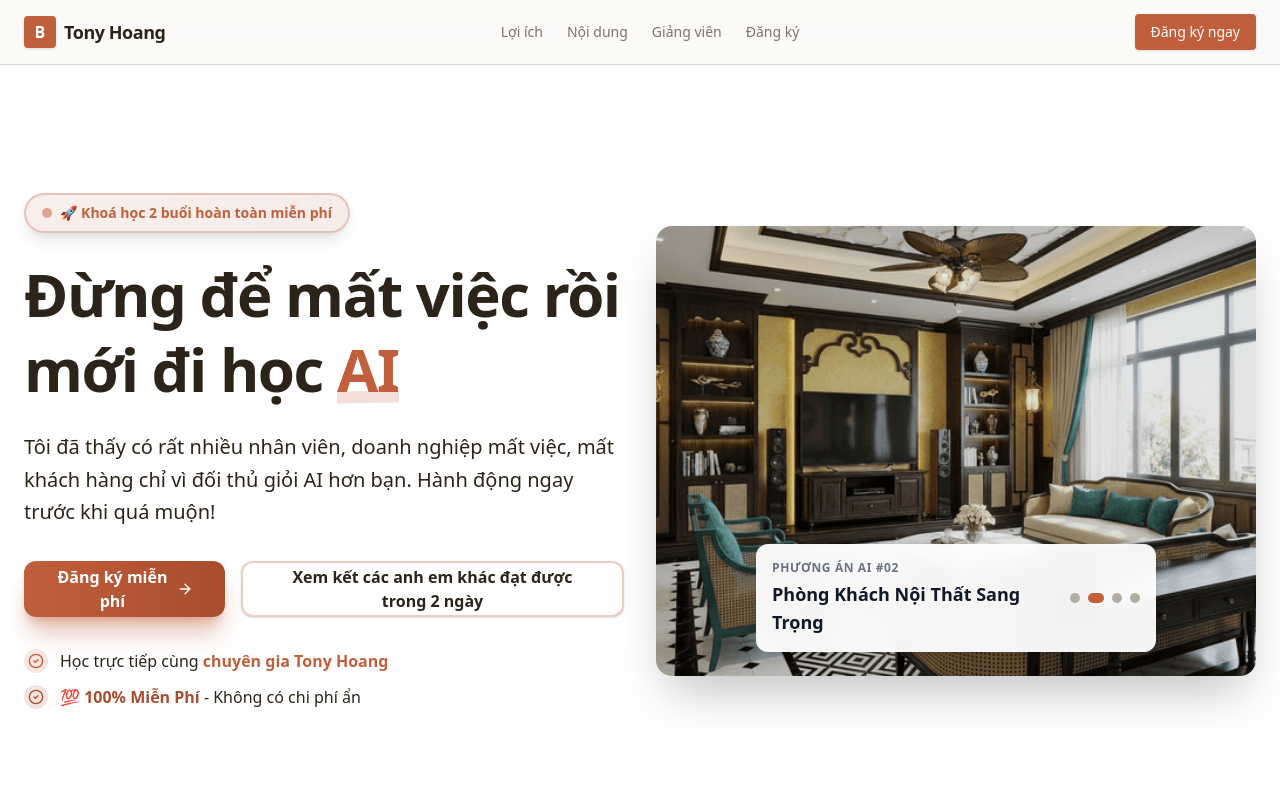
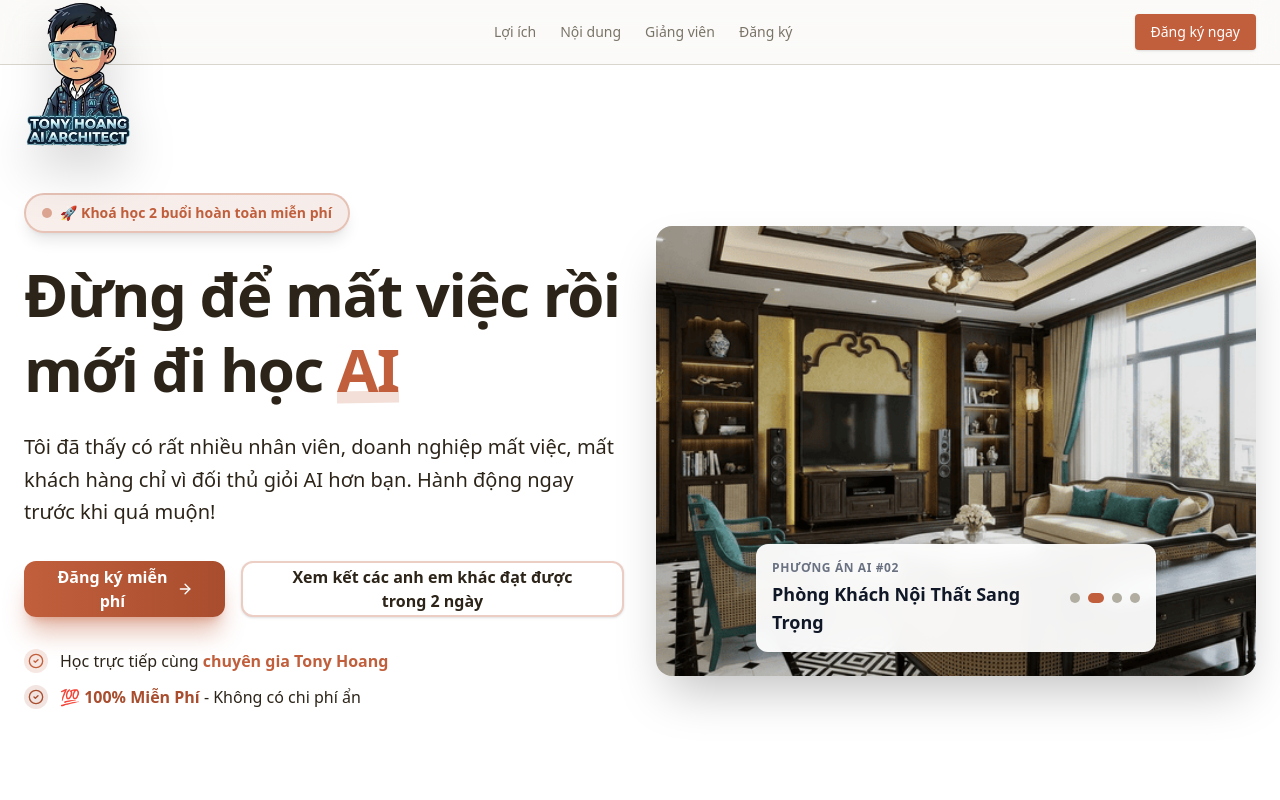
Before and after one commit to hoanghd218/aikientruc.hoangaixaydung.academy, a React (Vite) app: page / in a window 1280 px wide. Shown: the top 800 px of the page. Built offline with nearby package versions, Linux system fonts and the light colour scheme.

Commit message:
update logo

```diff
--- a/src/components/FreeCourse/HeaderFree.jsx
+++ b/src/components/FreeCourse/HeaderFree.jsx
@@ -5,11 +5,13 @@ export default function HeaderFree() {
     return (
         <header className="sticky top-0 z-50 w-full border-b border-border bg-bg-surface/80 backdrop-blur-md supports-[backdrop-filter]:bg-bg-surface/60">
             <div className="container mx-auto flex h-16 items-center justify-between px-4 md:px-6">
-                <div className="flex items-center gap-2">
-                    <div className="h-8 w-8 rounded bg-primary flex items-center justify-center text-white font-bold font-heading shadow-sm">
-                        B
-                    </div>
-                    <span className="text-lg font-bold font-heading tracking-tight text-text-main">Tony Hoang</span>
+                <div className="relative z-50 flex items-center">
+                    <img
+                        src="/tony hoang ai architect.png"
+                        alt="Tony Hoang"
+                        className="absolute left-0 top-6 md:top-10 -translate-y-1/2 h-30 md:h-48 w-auto max-w-none object-contain drop-shadow-2xl transition-transform hover:scale-105"
+                    />
+                    <div className="w-32 h-px invisible"></div>
                 </div>
 
                 <nav className="hidden md:flex items-center gap-6 text-sm font-medium font-sans text-text-muted">
```
Also changed, not shown: public/tony hoang ai architect.png (added).
